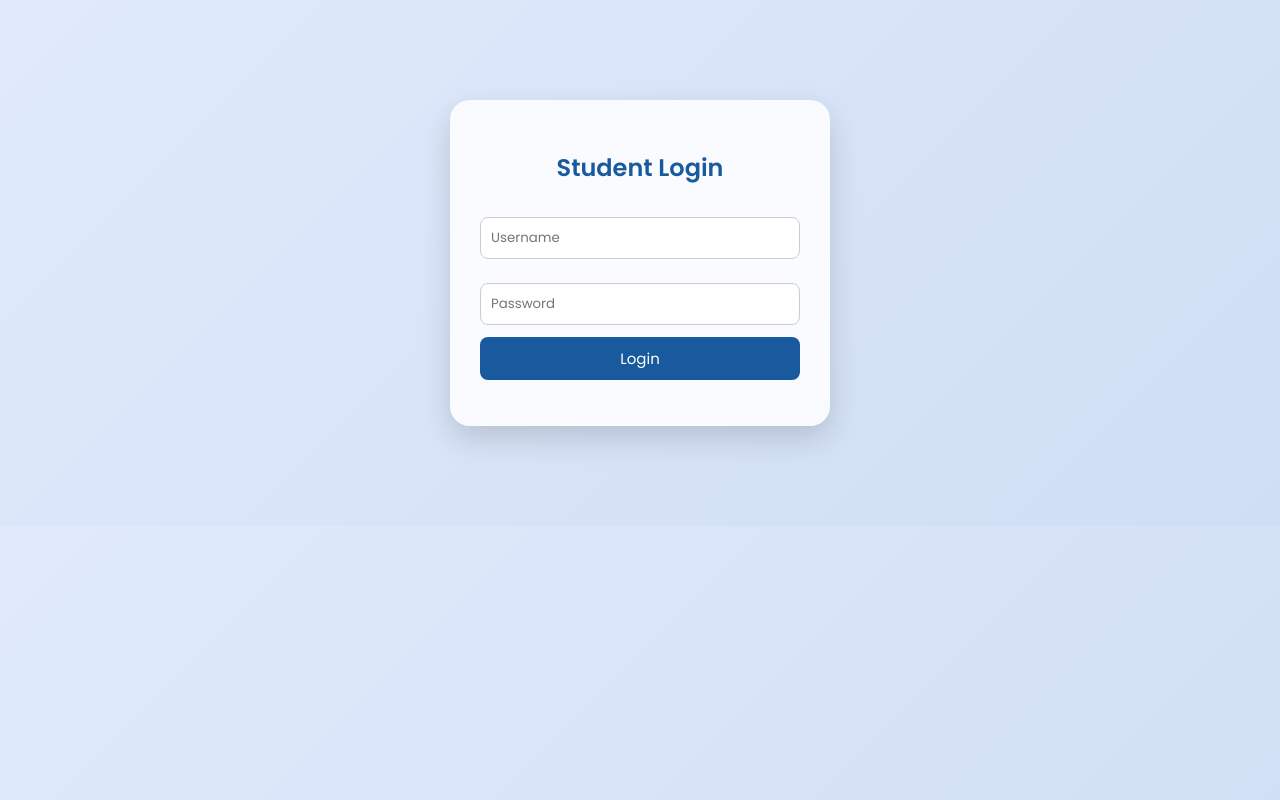
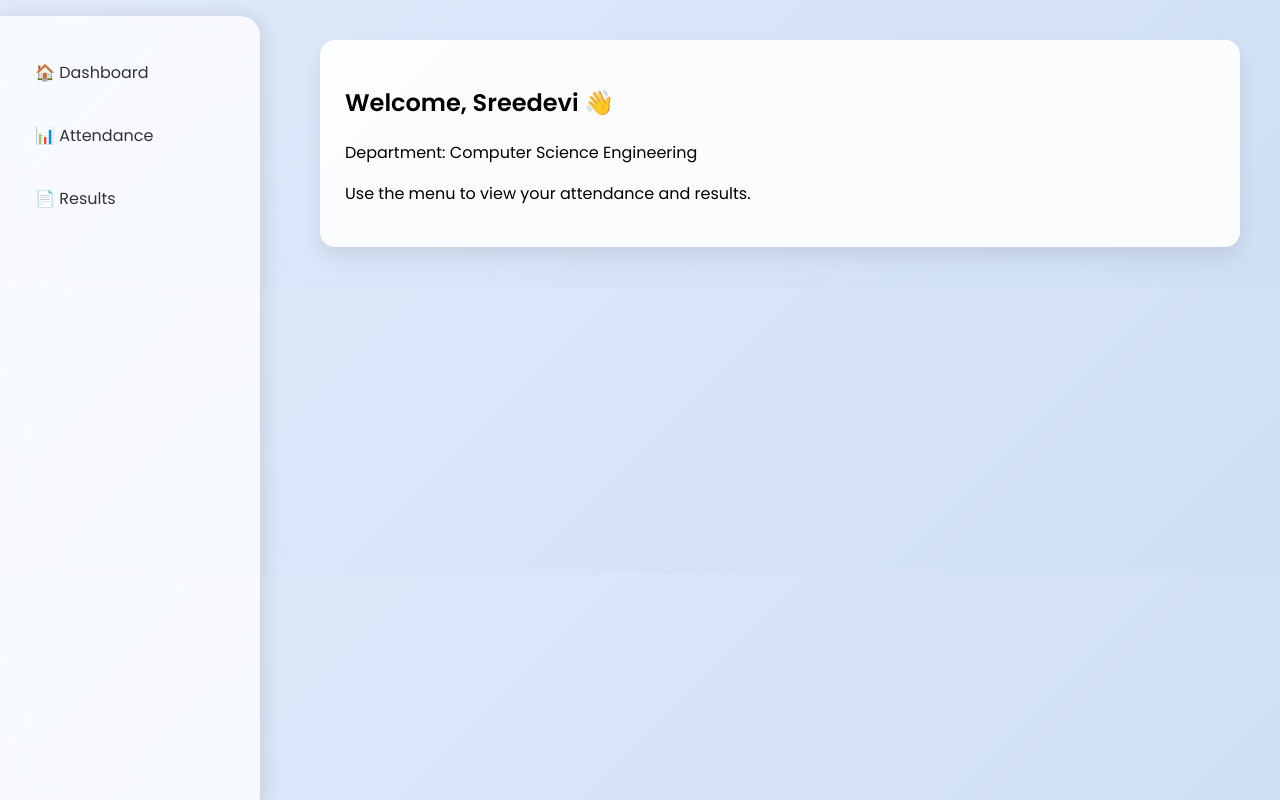
Before and after one commit to sreedeviej/Student-Faculty-Admin-Web-Portal, a plain HTML site: page webportal.html in a window 1280 px wide. Drawn offline with Linux system fonts and the light colour scheme.

Commit message:
Remove login screen and show portal by default

```diff
--- a/webportal.html
+++ b/webportal.html
@@ -10,22 +10,6 @@
 
 * { box-sizing: border-box; font-family: 'Poppins', sans-serif; }
 body { margin: 0; background: linear-gradient(135deg, #e0eafc, #cfdef3); }
-
-/* LOGIN */
-.login-box {
-  max-width: 380px;
-  margin: 100px auto;
-  background: rgba(255,255,255,0.85);
-  padding: 30px;
-  border-radius: 20px;
-  box-shadow: 0 12px 30px rgba(0,0,0,0.15);
-}
-
-.login-box h2 {
-  text-align: center;
-  margin-bottom: 20px;
-  color: #185a9d;
-}
 
 input, select {
   width: 100%;
@@ -115,17 +99,8 @@ th {
 
 <body>
 
-<!-- LOGIN -->
-<div class="login-box" id="loginBox">
-  <h2>Student Login</h2>
-  <input type="text" id="username" placeholder="Username">
-  <input type="password" id="password" placeholder="Password">
-  <button onclick="login()">Login</button>
-  <p id="error" style="color:red;text-align:center;"></p>
-</div>
-
 <!-- PORTAL -->
-<div id="portal" class="hidden">
+<div id="portal">
 
 <ul class="sidenav">
   <li><a href="#" onclick="showDashboard()">🏠 Dashboard</a></li>
@@ -177,16 +152,7 @@ th {
 
 <script>
 
-/* LOGIN & NAV */
-function login(){
-  if(username.value==="sreedevi" && password.value==="1234"){
-    loginBox.classList.add("hidden");
-    portal.classList.remove("hidden");
-  } else {
-    error.innerText="Invalid credentials";
-  }
-}
-
+/* NAV */
 function showDashboard(){
   dashboard.classList.remove("hidden");
   attendance.classList.add("hidden");
```
